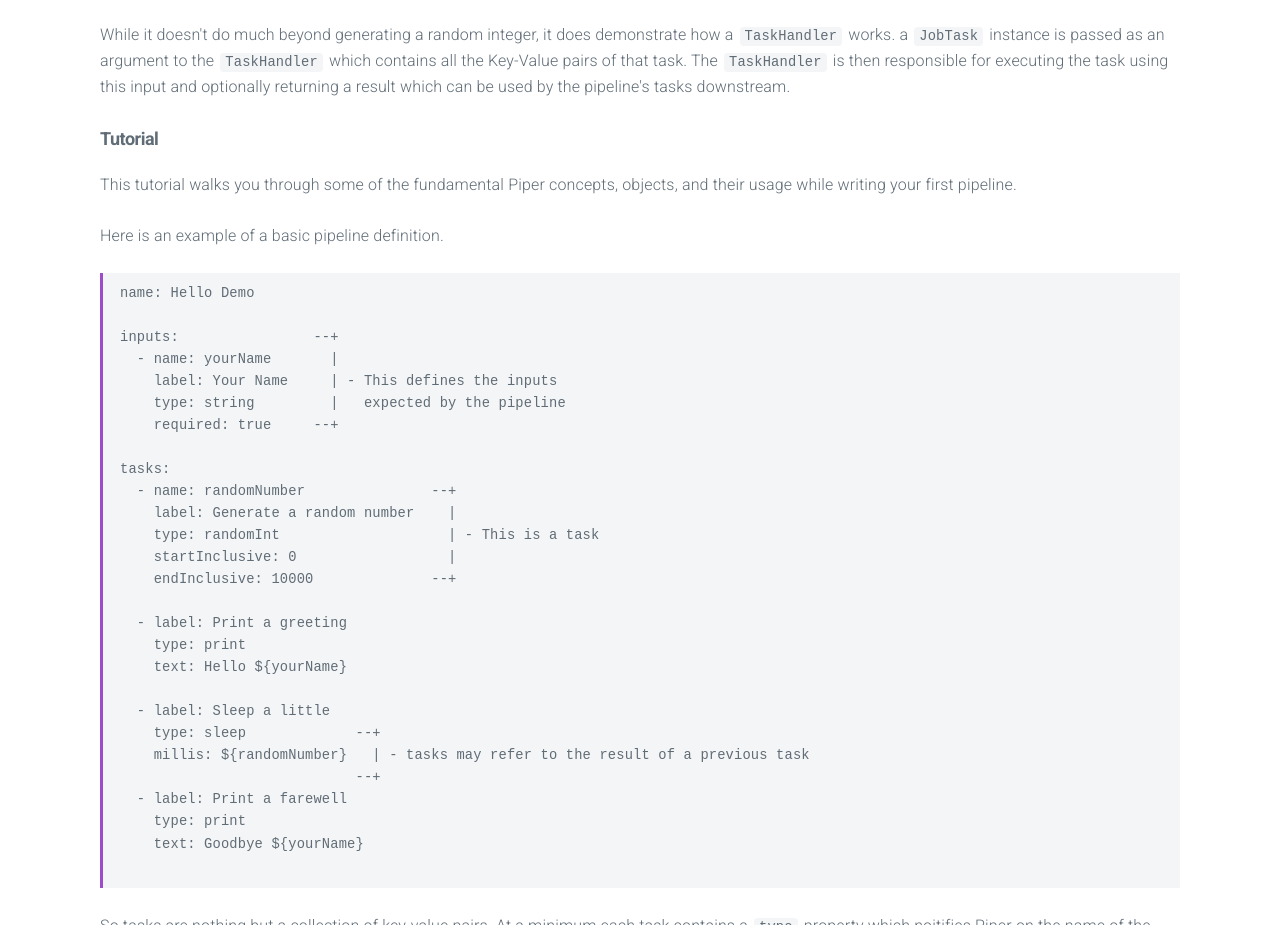
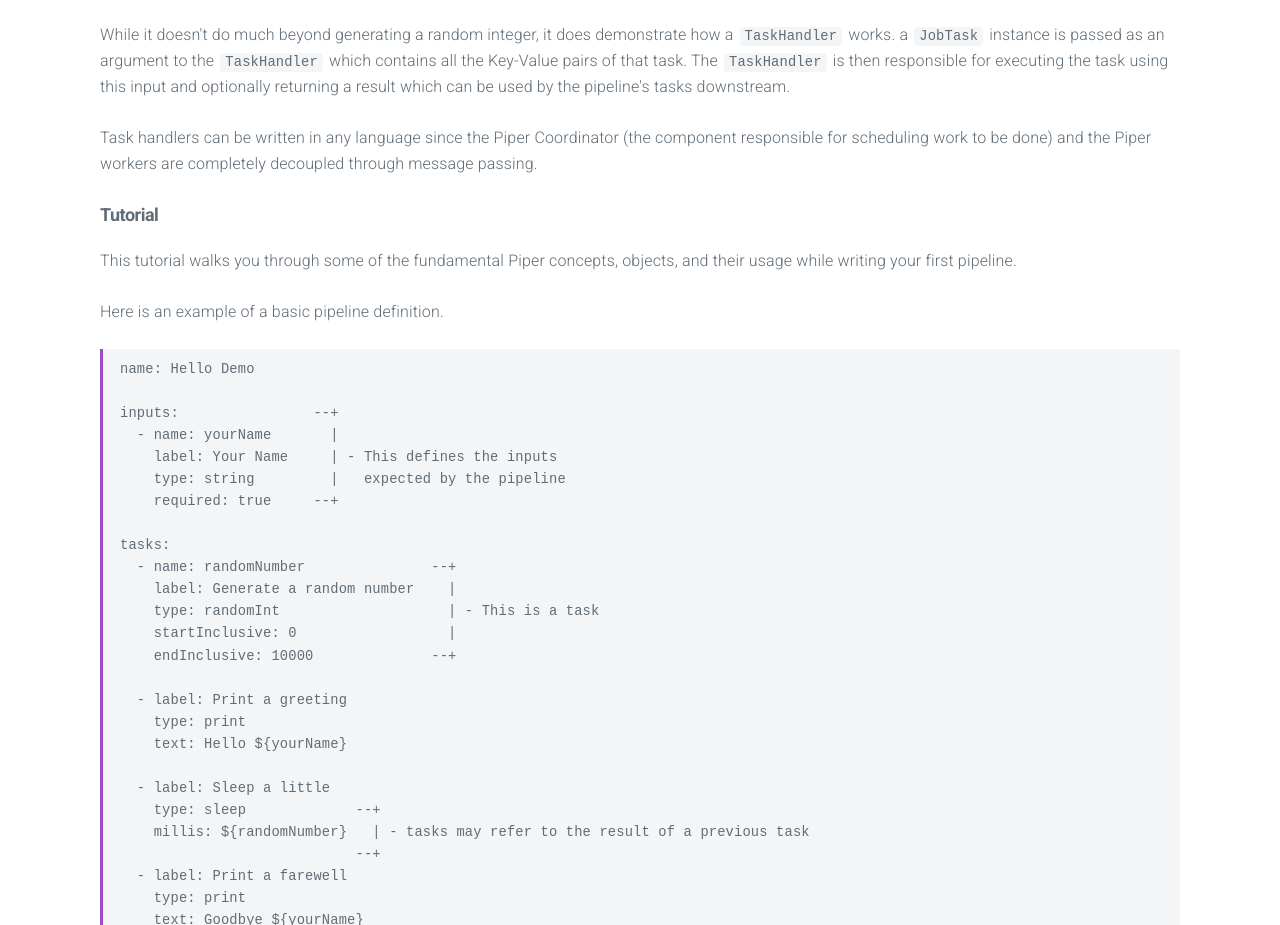
Before and after one commit to creactiviti/piper-docs, a plain HTML site: page index.html in a window 1280 px wide. Shown: the part 984-1909 px from the top of the page. Drawn offline with nearby package versions, Linux system fonts and the light colour scheme; a small style sheet from the web is missing.

Commit message:
updated the docs

```diff
--- a/index.html
+++ b/index.html
@@ -69,6 +69,9 @@
 				The <code>TaskHandler</code> is then responsible for executing the task using this input and
 				optionally returning a result which can be used by the pipeline's tasks downstream.
 				</p>
+
+				<p>Task handlers can be written in any language since the Piper Coordinator (the component responsible for scheduling work to be done) and the
+				Piper workers are completely decoupled through message passing.</p>
 
 				<h5 class="title"><strong>Tutorial</strong></h5>
 
```
